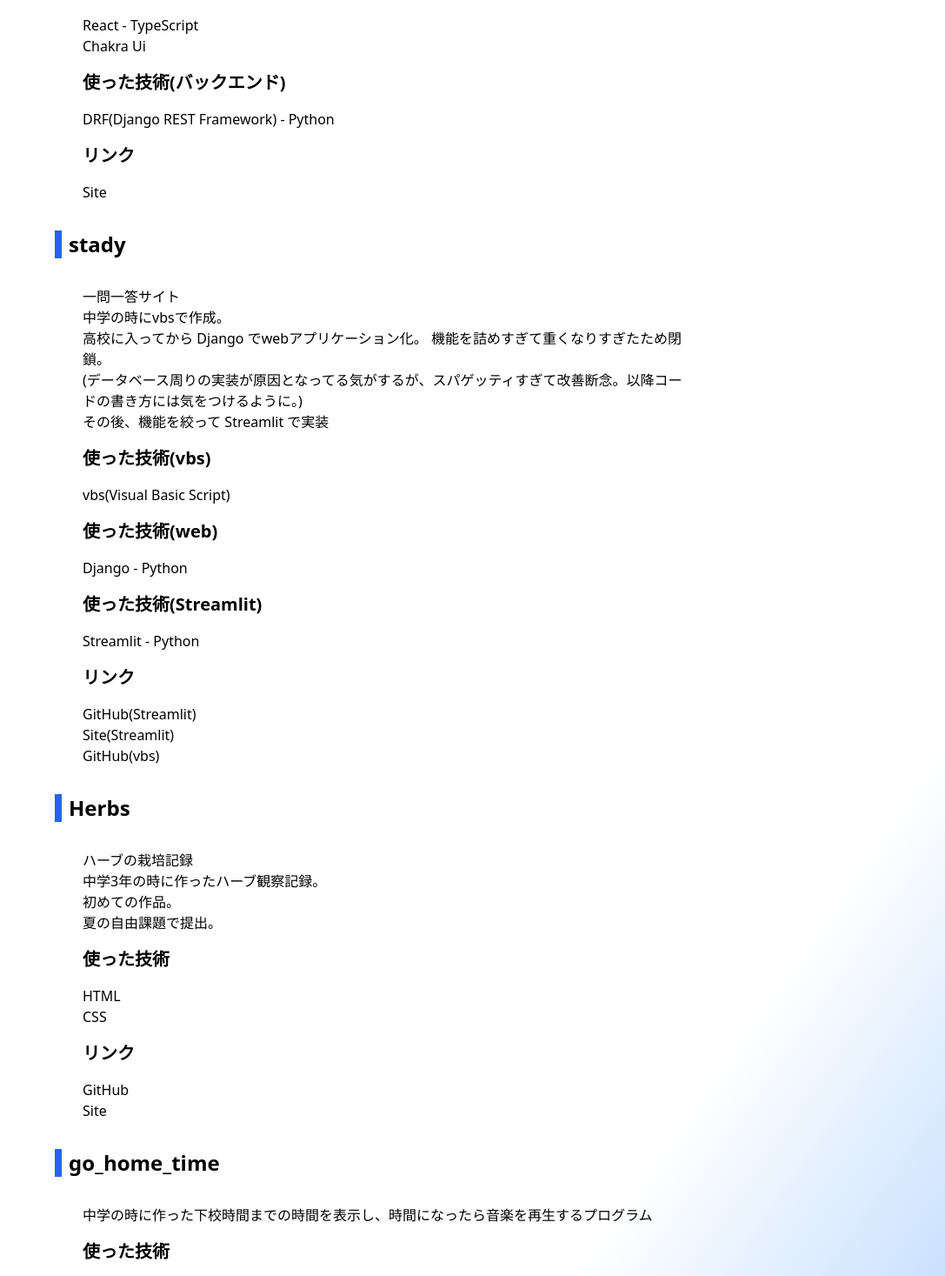
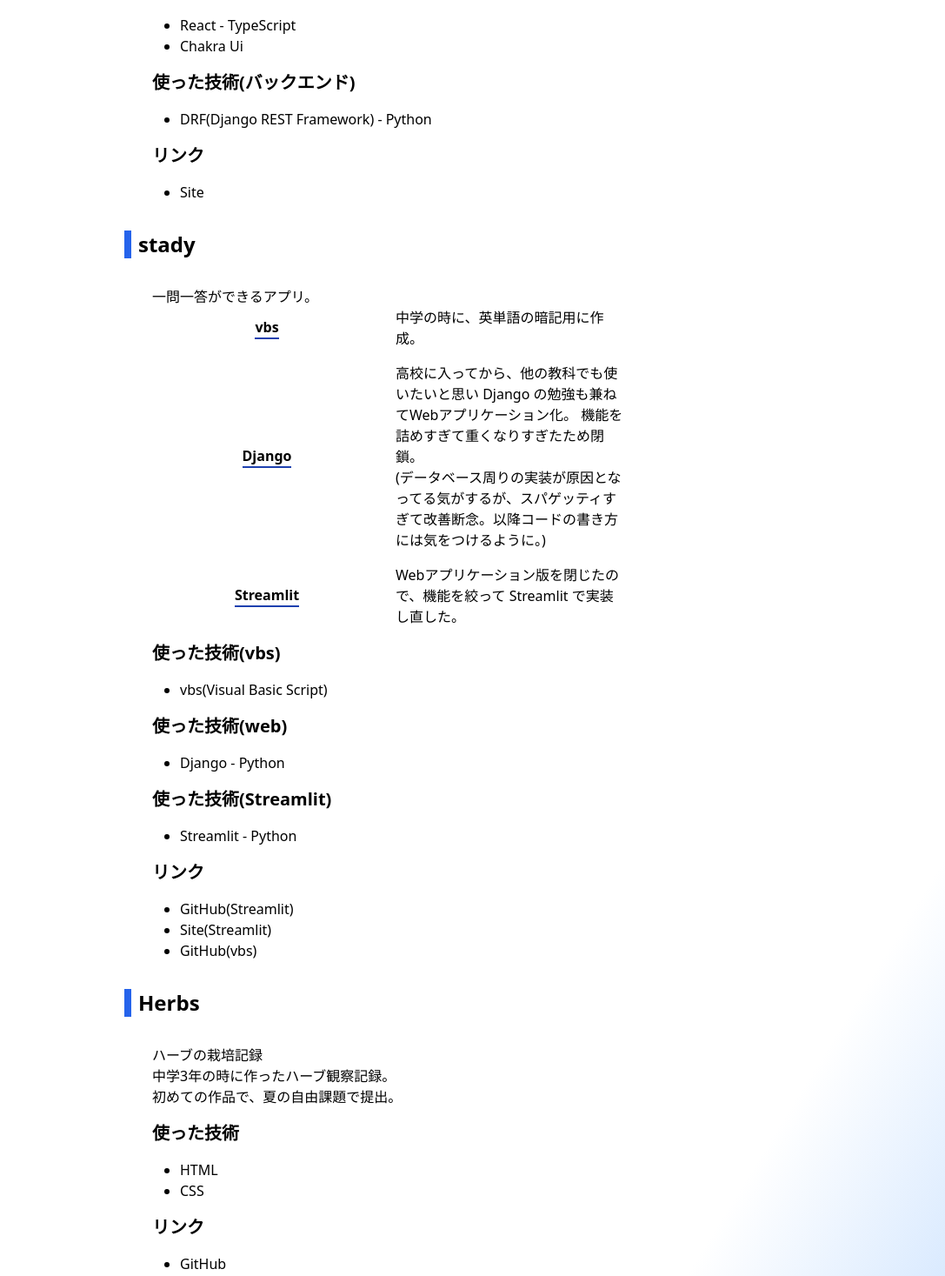
Before and after one commit to N-ha-1050/portfolio, a Next.js app: page /works in a window 1280 px wide. Shown: the part 343-1810 px from the top of the page at 87% size, without its empty margins (193-1280 px from the left). Built offline with nearby package versions, Linux system fonts and the light colour scheme.

Commit message:
コンテンツの更新

```diff
--- /dev/null
+++ b/src/components/ui/Dict.tsx
@@ -0,0 +1,18 @@
+import { Children, ReactNode } from "react"
+
+export const Dict = ({ children }: { children: ReactNode }) => (
+    <div className="m-auto grid w-fit gap-2 md:grid-cols-2 md:items-center md:gap-4">
+        {Children.map(children, (child, index) => (
+            <p
+                key={index}
+                className={
+                    index % 2
+                        ? "mb-4 md:mb-0"
+                        : "justify-self-center font-bold text-blue-800 md:border-b-2 md:border-blue-800 md:text-black"
+                }
+            >
+                {child}
+            </p>
+        ))}
+    </div>
+)
--- a/src/components/ui/Layout.tsx
+++ b/src/components/ui/Layout.tsx
@@ -5,7 +5,7 @@
     <>
         <Header />
         <div className="bg-gradient-to-br from-white from-80% to-blue-200">
-            <main className="mx-auto flex min-h-screen max-w-4xl flex-col justify-center py-16">
+            <main className="mx-auto flex min-h-screen max-w-2xl flex-col justify-center py-16">
                 {children}
             </main>
         </div>
--- /dev/null
+++ b/src/components/ui/List.tsx
@@ -0,0 +1,9 @@
+import { Children, ReactNode } from "react"
+
+export const List = ({ children }: { children: ReactNode }) => (
+    <ul className="ml-8 list-disc">
+        {Children.map(children, (child) => (
+            <li>{child}</li>
+        ))}
+    </ul>
+)
--- a/src/components/ui/SetInline.tsx
+++ b/src/components/ui/SetInline.tsx
@@ -1,5 +1,5 @@
 import { ReactNode } from "react"
 
 export const SetInline = ({ children }: { children: ReactNode }) => (
-    <div className="mx-16">{children}</div>
+    <div className="mx-8">{children}</div>
 )
--- a/src/pages/about.tsx
+++ b/src/pages/about.tsx
@@ -1,16 +1,18 @@
 import { Content } from "@/components/ui/Content"
+import { Dict } from "@/components/ui/Dict"
+import { List } from "@/components/ui/List"
 import { Part } from "@/components/ui/Part"
 import { Section } from "@/components/ui/Section"
 import { SetInline } from "@/components/ui/SetInline"
 import { Title } from "@/components/ui/Title"
 import { NextPage } from "next"
-import { Fragment } from "react"
+// import { Fragment } from "react"
 
-const history: { date: string; content: string }[] = [
-    // { date: "2004年7月23日", content: "誕生" },
-    { date: "2023年3月", content: "桐光学園高等学校 卒業" },
-    { date: "2023年4月", content: "横浜市立大学 入学" },
-]
+// const history: { date: string; content: string }[] = [
+//     // { date: "2004年7月23日", content: "誕生" },
+//     { date: "2023年3月", content: "桐光学園高等学校 卒業" },
+//     { date: "2023年4月", content: "横浜市立大学 入学" },
+// ]
 
 const About: NextPage = () => (
     <SetInline>
@@ -30,6 +32,16 @@
         </Content>
         <Part>history</Part>
         <Content>
+            <Dict>
+                {/* <>2004年7月23日</>
+                <>誕生</> */}
+                <>2023年3月</>
+                <>桐光学園高等学校 卒業</>
+                <>2023年4月</>
+                <>横浜市立大学 入学</>
+            </Dict>
+        </Content>
+        {/* <Content>
             <div className="grid w-fit md:grid-cols-2 md:gap-4">
                 {history.map(({ date, content }) => (
                     <Fragment key={date}>
@@ -40,7 +52,7 @@
                     </Fragment>
                 ))}
             </div>
-        </Content>
+        </Content> */}
     </SetInline>
 )
 
--- a/src/pages/skills.tsx
+++ b/src/pages/skills.tsx
@@ -11,7 +11,7 @@
         <Part>Python</Part>
         <Content>
             <Section>競技プログラミング</Section>
-            現在の競プロメイン言語に使用。
+            現在の競プロメイン言語。
             <br />
             AtCoder を高校2年のときに始めて、現在の色は緑。
             <Section>Django</Section>
@@ -20,8 +20,8 @@
             現在は、 Django REST Framework を使った開発がメイン(フロントエンドは
             Next.js )。
             <br />
-            認証を実装するライブラリは、 OAuth2 + JWT + Cookie
-            を使うことが多い。
+            認証は、 OAuth2 + JWT + Cookie
+            を使うことが多い。(認証周りはこれからもっと勉強したい。)
             <Section>データサイエンス・AI</Section>
             高校2年のときに、Django
             のWebアプリケーションで集めたデータを上手く使えないかと思ったことと、同時期に
@@ -52,16 +52,17 @@
         <Part>その他の言語</Part>
         <Content>
             <Section>C++, Rust</Section>
-            競技プログラミングに使ったことがある、 C++ は初期の頃に使用、 Rust
-            は勉強中(なお、現在のメインは Python )<Section>Go</Section>
-            競技プログラミングのために少し勉強し、その後Webのバックエンド開発に使用
+            競技プログラミングに使ったことがある。 C++ は初期の頃に使用、 Rust
+            は一時期勉強してた。
+            <Section>Go</Section>
+            競技プログラミングのために少し勉強し、その後Webのバックエンド開発に使用。
             <Section>Ruby, C</Section>
-            高校のときに受けた高大連携の講義で使用
+            高校のときに受けた高大連携の講義で使用。
             <Section>Visual Basic</Section>
-            vbs は中学の時に初めてプログラミングをした言語、その後 VBA や VB.NET
-            も少し
+            vbs は中学の時に初めてプログラミングをした言語。その後 VBA や VB.NET
+            も少し。
             <Section>Hot Soup Processor</Section>
-            これも中学の時に使ってた、主にデスクトップアプリ
+            中学の時に簡単なデスクトップアプリをすぐに作るために使用。
         </Content>
     </SetInline>
 )
--- a/src/pages/works.tsx
+++ b/src/pages/works.tsx
@@ -1,5 +1,7 @@
 import { Content } from "@/components/ui/Content"
+import { Dict } from "@/components/ui/Dict"
 import { LinkText } from "@/components/ui/LinkText"
+import { List } from "@/components/ui/List"
 import { Part } from "@/components/ui/Part"
 import { Section } from "@/components/ui/Section"
 import { SetInline } from "@/components/ui/SetInline"
@@ -11,27 +13,42 @@
         <Title>Works</Title>
         <Part>blog</Part>
         <Content>
-            フロントエンドは Next.js, tailwind CSS に移行中
+            フロントエンドは Next.js + tailwind CSS に移行中。
             <Section>使った技術(フロントエンド)</Section>
-            <ul>
-                <li>React - TypeScript</li>
-                <li>Chakra Ui</li>
-            </ul>
+            <List>
+                <>React - TypeScript</>
+                <>Chakra Ui</>
+            </List>
             <Section>使った技術(バックエンド)</Section>
-            <ul>
-                <li>DRF(Django REST Framework) - Python</li>
-            </ul>
+            <List>
+                <>DRF(Django REST Framework) - Python</>
+            </List>
             <Section>リンク</Section>
-            <ul>
-                <li>
+            <List>
                 <LinkText href="https://blog.n-ha.cf">Site</LinkText>
-                </li>
-            </ul>
+            </List>
         </Content>
         <Part>stady</Part>
         <Content>
-            一問一答サイト
+            一問一答ができるアプリ。
+            <Dict>
+                <>vbs</>
+                <>中学の時に、英単語の暗記用に作成。</>
+                <>Django</>
+                <>
+                    高校に入ってから、他の教科でも使いたいと思い Django
+                    の勉強も兼ねてWebアプリケーション化。
+                    機能を詰めすぎて重くなりすぎたため閉鎖。
                     <br />
+                    (データベース周りの実装が原因となってる気がするが、スパゲッティすぎて改善断念。以降コードの書き方には気をつけるように。)
+                </>
+                <>Streamlit</>
+                <>
+                    Webアプリケーション版を閉じたので、機能を絞って Streamlit
+                    で実装し直した。
+                </>
+            </Dict>
+            {/* <br />
             中学の時にvbsで作成。
             <br />
             高校に入ってから Django でwebアプリケーション化。
@@ -39,37 +56,31 @@
             <br />
             (データベース周りの実装が原因となってる気がするが、スパゲッティすぎて改善断念。以降コードの書き方には気をつけるように。)
             <br />
-            その後、機能を絞って Streamlit で実装
+            その後、機能を絞って Streamlit で実装 */}
             <Section>使った技術(vbs)</Section>
-            <ul>
-                <li>vbs(Visual Basic Script)</li>
-            </ul>
+            <List>
+                <>vbs(Visual Basic Script)</>
+            </List>
             <Section>使った技術(web)</Section>
-            <ul>
-                <li>Django - Python</li>
-            </ul>
+            <List>
+                <>Django - Python</>
+            </List>
             <Section>使った技術(Streamlit)</Section>
-            <ul>
-                <li>Streamlit - Python</li>
-            </ul>
+            <List>
+                <>Streamlit - Python</>
+            </List>
             <Section>リンク</Section>
-            <ul>
-                <li>
+            <List>
                 <LinkText href="https://github.com/N-ha-1050/stady-streamlit">
                     GitHub(Streamlit)
                 </LinkText>
-                </li>
-                <li>
                 <LinkText href="https://n-ha-1050-stady-streamlit-app-d3fadh.streamlit.app/?id=12KDmbV30rRmnFBWVaVrx9-K3a_m8N3r4igng-HZJc4Y">
                     Site(Streamlit)
                 </LinkText>
-                </li>
-                <li>
                 <LinkText href="https://github.com/N-ha-1050/stady-vbs">
                     GitHub(vbs)
                 </LinkText>
-                </li>
-            </ul>
+            </List>
         </Content>
         {/* <Part>div-game</Part>
         <p className="m-8"></p>
@@ -83,33 +94,27 @@
             <br />
             中学3年の時に作ったハーブ観察記録。
             <br />
-            初めての作品。
-            <br />
-            夏の自由課題で提出。
+            初めての作品で、夏の自由課題で提出。
             <Section>使った技術</Section>
-            <ul>
-                <li>HTML</li>
-                <li>CSS</li>
-            </ul>
+            <List>
+                <>HTML</>
+                <>CSS</>
+            </List>
             <Section>リンク</Section>
-            <ul>
-                <li>
+            <List>
                 <LinkText href="https://github.com/N-ha-1050/Herbs">
                     GitHub
                 </LinkText>
-                </li>
-                <li>
                 <LinkText href="https://herbs.n-ha.cf">Site</LinkText>
-                </li>
-            </ul>
+            </List>
         </Content>
         <Part>go_home_time</Part>
         <Content>
             中学の時に作った下校時間までの時間を表示し、時間になったら音楽を再生するプログラム
             <Section>使った技術</Section>
-            <ul>
-                <li>HSP(Hot Soup Processor)</li>
-            </ul>
+            <List>
+                <>HSP(Hot Soup Processor)</>
+            </List>
         </Content>
     </SetInline>
 )
```
Lines whose indentation alone changed are shown as unchanged.
